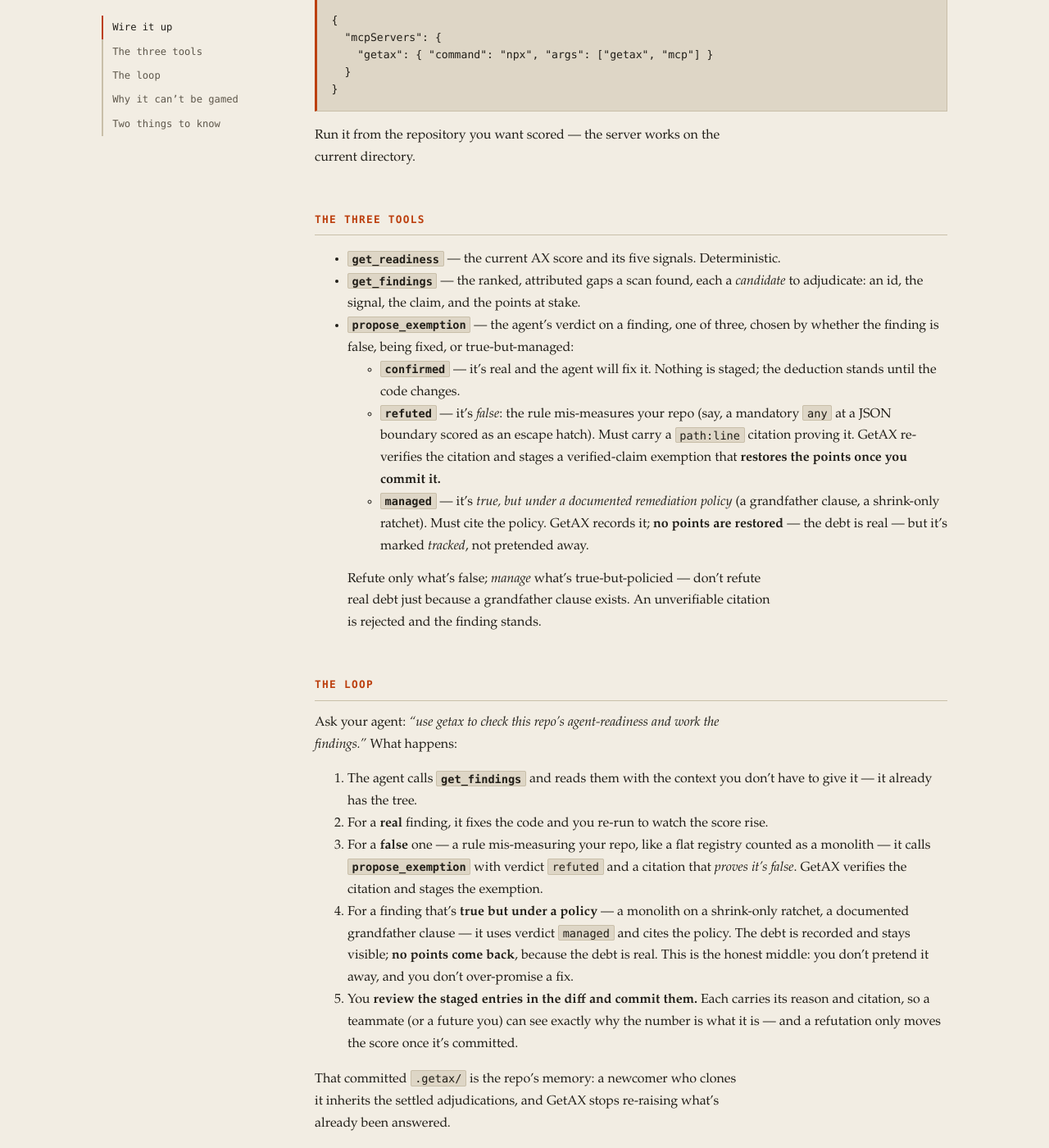
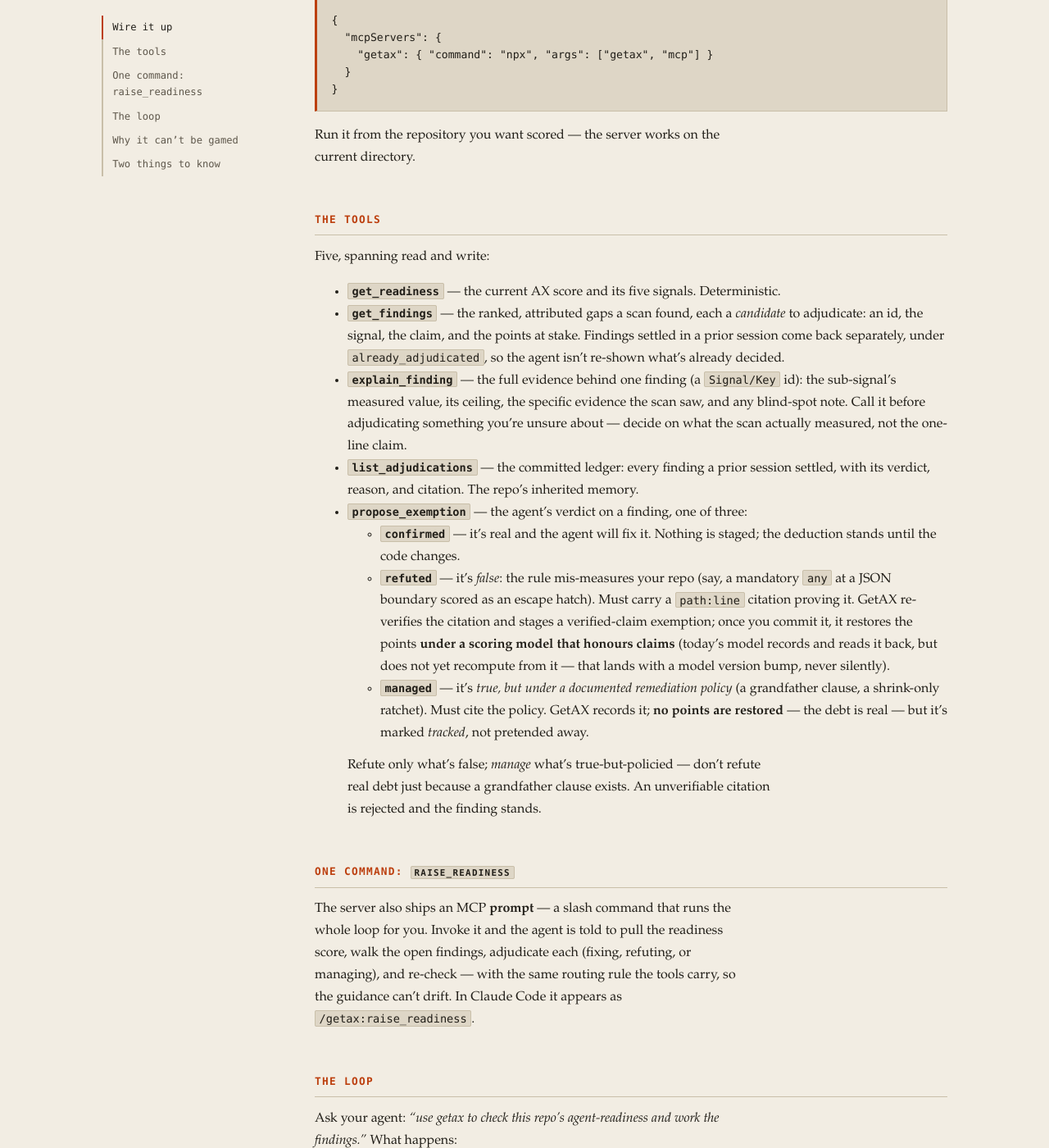
Before and after one commit to marcosbarbero/getax-site, a Jekyll site: the page built from docs/mcp.md, in a window 1280 px wide and 1400 px high, scrolled down 981 px. Shown: the whole window at 82% size. Built offline with Jekyll 4.4.1, drawn with Linux system fonts in a browser that asks for light colours; some of the changed text lies outside the part shown.

Commit message:
docs(mcp): full five-tool surface + the raise_readiness prompt
The server grew from three tools to five (explain_finding, list_adjudications) and
gained an MCP prompt (raise_readiness) that runs the whole loop as a slash command.
Document all of it, and tighten the refuted claim to match reality: a committed
refutation restores points only under a claims-honouring scoring model (a version bump
away), not silently today — vantage holds us to claim-versus-reality, so the docs must
too.

```diff
--- a/docs/mcp.md
+++ b/docs/mcp.md
@@ -47,19 +47,30 @@
 
 Run it from the repository you want scored — the server works on the current directory.
 
-## The three tools
+## The tools
+
+Five, spanning read and write:
 
 - **`get_readiness`** — the current AX score and its five signals. Deterministic.
 - **`get_findings`** — the ranked, attributed gaps a scan found, each a *candidate* to
-  adjudicate: an id, the signal, the claim, and the points at stake.
-- **`propose_exemption`** — the agent's verdict on a finding, one of three, chosen by
-  whether the finding is false, being fixed, or true-but-managed:
+  adjudicate: an id, the signal, the claim, and the points at stake. Findings settled in a
+  prior session come back separately, under `already_adjudicated`, so the agent isn't
+  re-shown what's already decided.
+- **`explain_finding`** — the full evidence behind one finding (a `Signal/Key` id): the
+  sub-signal's measured value, its ceiling, the specific evidence the scan saw, and any
+  blind-spot note. Call it before adjudicating something you're unsure about — decide on
+  what the scan actually measured, not the one-line claim.
+- **`list_adjudications`** — the committed ledger: every finding a prior session settled,
+  with its verdict, reason, and citation. The repo's inherited memory.
+- **`propose_exemption`** — the agent's verdict on a finding, one of three:
   - **`confirmed`** — it's real and the agent will fix it. Nothing is staged; the
     deduction stands until the code changes.
   - **`refuted`** — it's *false*: the rule mis-measures your repo (say, a mandatory
     `any` at a JSON boundary scored as an escape hatch). Must carry a `path:line`
     citation proving it. GetAX re-verifies the citation and stages a verified-claim
-    exemption that **restores the points once you commit it.**
+    exemption; once you commit it, it restores the points **under a scoring model that
+    honours claims** (today's model records and reads it back, but does not yet recompute
+    from it — that lands with a model version bump, never silently).
   - **`managed`** — it's *true, but under a documented remediation policy* (a grandfather
     clause, a shrink-only ratchet). Must cite the policy. GetAX records it; **no points
     are restored** — the debt is real — but it's marked *tracked*, not pretended away.
@@ -68,13 +79,23 @@
   just because a grandfather clause exists. An unverifiable citation is rejected and the
   finding stands.
 
+## One command: `raise_readiness`
+
+The server also ships an MCP **prompt** — a slash command that runs the whole loop for
+you. Invoke it and the agent is told to pull the readiness score, walk the open findings,
+adjudicate each (fixing, refuting, or managing), and re-check — with the same routing rule
+the tools carry, so the guidance can't drift. In Claude Code it appears as
+`/getax:raise_readiness`.
+
 ## The loop
 
 Ask your agent: *"use getax to check this repo's agent-readiness and work the findings."*
 What happens:
 
 1. The agent calls **`get_findings`** and reads them with the context you don't have to
-   give it — it already has the tree.
+   give it — it already has the tree. Anything under `already_adjudicated` was settled
+   before; it leaves those alone. If a finding is unclear, **`explain_finding`** gives it
+   the evidence the scan saw.
 2. For a **real** finding, it fixes the code and you re-run to watch the score rise.
 3. For a **false** one — a rule mis-measuring your repo, like a flat registry counted as a
    monolith — it calls **`propose_exemption`** with verdict `refuted` and a citation that
@@ -85,7 +106,9 @@
    This is the honest middle: you don't pretend it away, and you don't over-promise a fix.
 5. You **review the staged entries in the diff and commit them.** Each carries its reason
    and citation, so a teammate (or a future you) can see exactly why the number is what it
-   is — and a refutation only moves the score once it's committed.
+   is. A committed refutation restores points only under a claims-honouring scoring model
+   (a model version bump away, never silent); today it is recorded and read back, and the
+   deterministic score stays put.
 
 That committed `.getax/` is the repo's memory: a newcomer who clones it inherits the
 settled adjudications, and GetAX stops re-raising what's already been answered.
```
